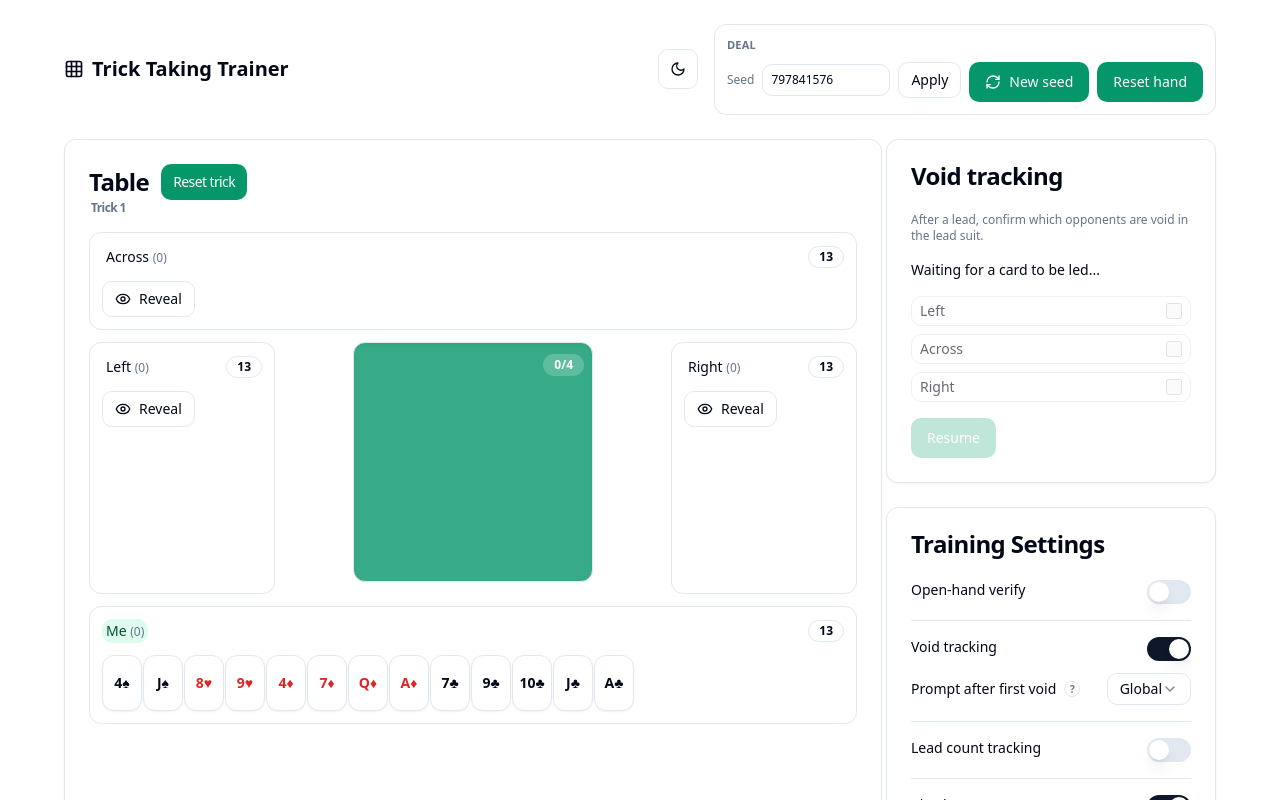
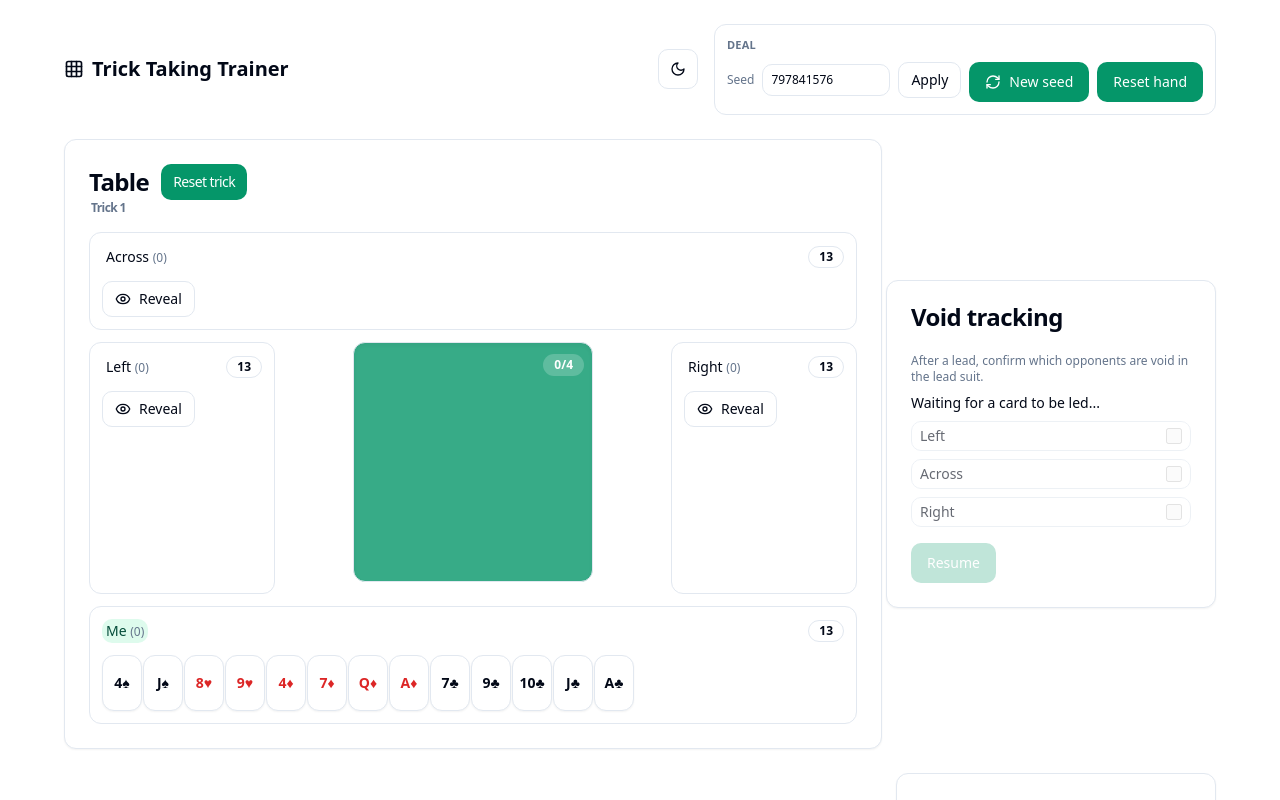
Before and after one commit to gsingh93/trick-taking-trainer, a React (Vite) app: page / in a window 1280 px wide. Shown: the top 800 px of the page. Built offline with nearby package versions, Linux system fonts and the light colour scheme; the HTML template or start-up script is replaced by a standard one.

Commit message:
Split void tracking and settings into separate rows

```diff
--- a/src/App.tsx
+++ b/src/App.tsx
@@ -1270,11 +1270,12 @@ export default function App() {
   );
 
   const VoidTrackingCard = () => (
-    <Card>
+    <Card className="flex flex-col">
       <CardHeader>
         <CardTitle>Void tracking</CardTitle>
       </CardHeader>
-      <CardContent className="space-y-4">
+      <CardContent className="flex flex-col gap-4">
+        <div className="space-y-2">
           <div className="text-xs text-muted-foreground">
             After a lead, confirm which opponents are void in the lead suit.
           </div>
@@ -1320,6 +1321,8 @@ export default function App() {
               );
             })}
           </div>
+        </div>
+
         {leadCountPromptEnabled ? (
           <div className="space-y-2">
             <div className="text-sm font-medium">
@@ -1347,6 +1350,8 @@ export default function App() {
             {leadCountMismatch ? <div className="text-xs text-destructive">Lead count is incorrect</div> : null}
           </div>
         ) : null}
+
+        <div className="space-y-2">
           {leadWarning ? <div className="text-xs text-destructive">{leadWarning}</div> : null}
           <Button
             onClick={resumeAfterLeadPrompt}
@@ -1355,6 +1360,7 @@ export default function App() {
           >
             Resume
           </Button>
+        </div>
       </CardContent>
     </Card>
   );
@@ -1584,10 +1590,14 @@ export default function App() {
           </div>
         </header>
 
+        <div className="space-y-6">
           <div className="grid grid-cols-1 gap-1 md:grid-cols-[minmax(0,1fr)_auto] [@media(orientation:landscape)_and_(max-width:1023px)]:grid-cols-2 lg:grid-cols-[minmax(0,1fr)_minmax(0,1fr)_auto]">
             <TableCard />
-          <div className="space-y-6 w-full md:max-w-[330px] md:justify-self-end">
+            <div className="w-full md:max-w-[330px] md:justify-self-end md:self-center">
               <VoidTrackingCard />
+            </div>
+          </div>
+          <div className="md:max-w-[330px] md:justify-self-end">
             <SettingsCard />
           </div>
         </div>
```
Lines whose indentation alone changed are shown as unchanged.
